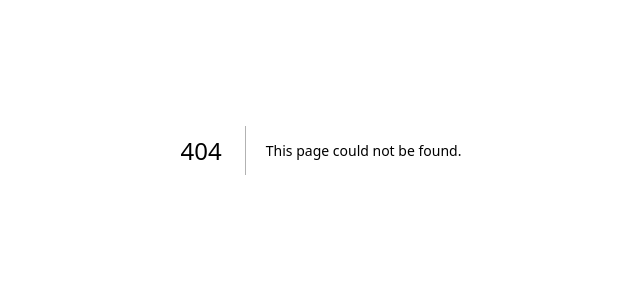
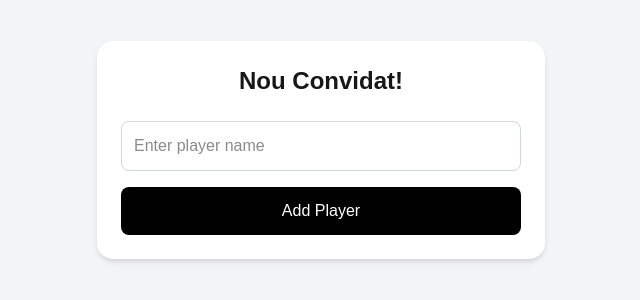
Before and after one commit to AlvarFeher/JF_LEAGUE, a Next.js app in the folder jf_league/: page /newPlayer in a window 1280 px wide. Before the commit this address had no page. Shown: the part 250-550 px from the top of the page, without its empty margins (319-959 px from the left). Built offline with nearby package versions, Linux system fonts and the light colour scheme; no server answers.

Commit message:
add new player

```diff
--- a/jf_league/src/app/endMatch/page.js
+++ b/jf_league/src/app/endMatch/page.js
@@ -10,7 +10,9 @@ import {
   deleteDoc,
   doc,
   updateDoc,
+  addDoc
 } from 'firebase/firestore';
+
 import { useRouter } from 'next/navigation';
 
 export default function EndMatchPage() {
--- a/jf_league/src/app/matchStats/page.js
+++ b/jf_league/src/app/matchStats/page.js
@@ -6,7 +6,7 @@ import { collection, getDocs, query, where } from 'firebase/firestore';
 
 const POINTS = {
     GOL: 3,
-    ATURADA: 3,
+    ATURADA: 0.5,
     PENALTI: 1,
     FALTA: -1,
     ASSIST:1
--- /dev/null
+++ b/jf_league/src/app/newPlayer/page.js
@@ -0,0 +1,116 @@
+'use client';
+
+import { useState,useEffect } from 'react';
+import { db } from '../../firebase/firebase';
+import { collection, addDoc } from 'firebase/firestore';
+
+export default function AddNewPlayer() {
+  const [playerName, setPlayerName] = useState('');
+  const [message, setMessage] = useState('');
+  const [showMessage, setShowMessage] = useState(false);
+  const [showConfetti, setShowConfetti] = useState(false);
+
+
+    // Confetti animation effect
+  useEffect(() => {
+    if (showConfetti) {
+      const timer = setTimeout(() => {
+        setShowConfetti(false);
+      }, 3000); // Hide confetti after 3 seconds
+      return () => clearTimeout(timer);
+    }
+  }, [showConfetti]);
+
+  const handleSubmit = async (e) => {
+    e.preventDefault(); // Prevents the form from refreshing the page
+
+    // Validation: check if name is empty
+    if (playerName.trim() === '') {
+      setMessage("Titu, dóna-li un nom no?");
+      setShowMessage(true);
+
+    }else{
+try {
+      // Add to Firebase
+      await addDoc(collection(db, 'players'), {
+        name: playerName
+      });
+
+      // Show success message
+      setMessage('Jugador afegit amb èxit!');
+      setShowMessage(true);
+      setShowConfetti(true);
+      setPlayerName('');
+    } catch (error) {
+      console.error('Error adding player:', error);
+      setMessage("No s'ha pogut afegir el jugador.");
+      setShowMessage(true);
+    }
+    }
+
+
+  };
+
+  return (
+    <div className="min-h-screen flex items-center justify-center bg-gray-100 px-4">
+        {showConfetti && (
+        <div className="fixed inset-0 pointer-events-none z-50">
+          {[...Array(60)].map((_, i) => {
+            const colors = ['bg-red-400', 'bg-blue-400', 'bg-green-400', 'bg-yellow-400', 'bg-purple-400', 'bg-pink-400', 'bg-indigo-400', 'bg-orange-400'];
+            const sizes = ['w-2 h-2', 'w-3 h-3', 'w-4 h-4'];
+            const animations = ['animate-bounce', 'animate-pulse', 'animate-spin'];
+
+            return (
+              <div
+                key={i}
+                className={`absolute rounded-full ${colors[Math.floor(Math.random() * colors.length)]} ${sizes[Math.floor(Math.random() * sizes.length)]} ${animations[Math.floor(Math.random() * animations.length)]}`}
+                style={{
+                  left: `${Math.random() * 100}%`,
+                  top: `${Math.random() * 100}%`,
+                  animationDelay: `${Math.random() * 2}s`,
+                  animationDuration: `${1 + Math.random() * 2}s`,
+                  opacity: 0.8,
+                }}
+              />
+            );
+          })}
+        </div>
+      )}
+      <div className="w-full max-w-md bg-white p-6 rounded-2xl shadow-md relative">
+        <h1 className="text-2xl font-bold mb-4 text-center">Nou Convidat!</h1>
+
+        {/* Message popup */}
+        {showMessage && (
+          <div className="absolute top-2 left-1/2 transform -translate-x-1/2 bg-yellow-100 border border-yellow-400 text-yellow-800 px-4 py-3 rounded-lg shadow-md w-full max-w-sm z-10">
+            <div className="flex justify-between items-center">
+              <p className="text-sm">{message}</p>
+              <button
+                onClick={() => setShowMessage(false)}
+                className="ml-4 text-lg font-bold text-yellow-800 hover:text-red-600"
+              >
+                &times;
+              </button>
+            </div>
+          </div>
+        )}
+
+        {/* Form */}
+        <form onSubmit={handleSubmit} className="flex flex-col space-y-4 mt-6">
+          <input
+            type="text"
+            value={playerName}
+            onChange={(e) => setPlayerName(e.target.value)}
+            placeholder="Enter player name"
+            className="p-3 border border-gray-300 rounded-lg focus:outline-none focus:ring-2 focus:ring-blue-500"
+          />
+          <button
+            type="submit"
+            className="bg-black text-white py-3 rounded-lg hover:bg-gray-800 transition duration-200"
+          >
+            Add Player
+          </button>
+        </form>
+      </div>
+    </div>
+  );
+}
--- a/jf_league/src/app/page.js
+++ b/jf_league/src/app/page.js
@@ -23,6 +23,12 @@ export default function Home() {
           >
             View Stats
           </a>
+           <a
+            href="/newPlayer"
+            className="bg-black text-white text-center px-6 py-3 text-lg rounded hover:bg-gray-800 transition"
+          >
+            Add a New Player
+          </a>
         </div>
       </main>
 
--- a/jf_league/src/app/stats/page.js
+++ b/jf_league/src/app/stats/page.js
@@ -6,7 +6,7 @@ import { collection, getDocs, query, where } from 'firebase/firestore';
 
 const POINTS = {
   GOL: 3,
-  ATURADA: 0.2,
+  ATURADA: 0.5,
   PENALTI: 1,
   FALTA: -1,
   GUANYAR: 3,
@@ -35,7 +35,7 @@ useEffect(() => {
       name: player.name,
       avatar: player.avatar || '👤',
       score: 0,
-      counts: { GOL: 0, ATURADA: 0, PENALTI: 0, FALTA: 0, ASSIST: 0 },
+      counts: { GOL: 0, ATURADA: 0, PENALTI: 0, FALTA: 0, ASSIST: 0, SAMBA: 0, DEFICIT: 0 },
       wins: 0,
     };
   });
@@ -90,7 +90,7 @@ useEffect(() => {
             <div>
               <div className="font-semibold">{player.name}</div>
             <div className="text-xs text-gray-500">
-  GOL: {player.counts.GOL} | ATURADA: {player.counts.ATURADA} | FALTA: {player.counts.FALTA} | ASSIST: {player.counts.ASSIST} | SAMBA:{player.counts.SAMBA} | DEFICIT:{player.counts.DEFICIT} | 🏆 WINS: {player.wins}
+  GOL: {player.counts.GOL} | ATURADA: {player.counts.ATURADA} | FALTA: {player.counts.FALTA} | ASSIST: {player.counts.ASSIST} | SAMBA🤙🏽: {player.counts.SAMBA} | DEFICIT🏳️‍🌈: {player.counts.DEFICIT} | 🏆 WINS: {player.wins}
 </div>
             </div>
           </div>
```
